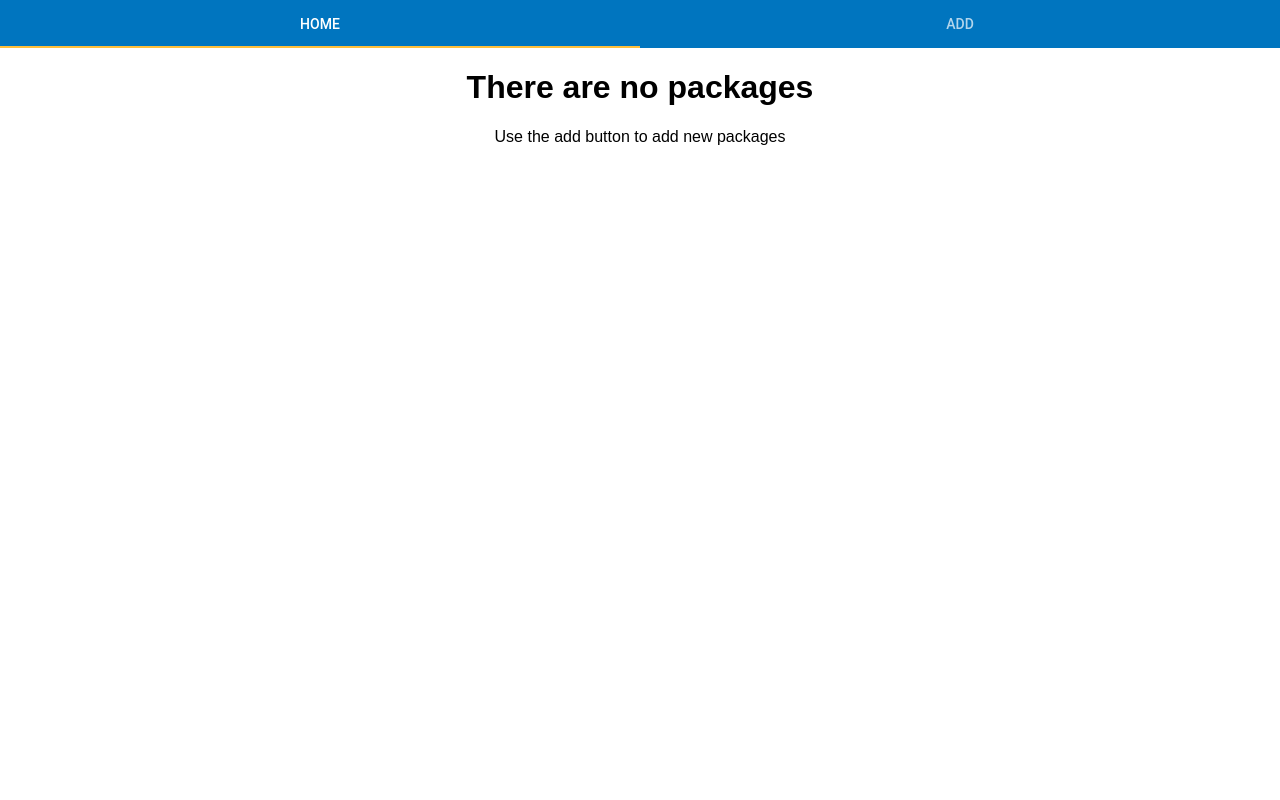
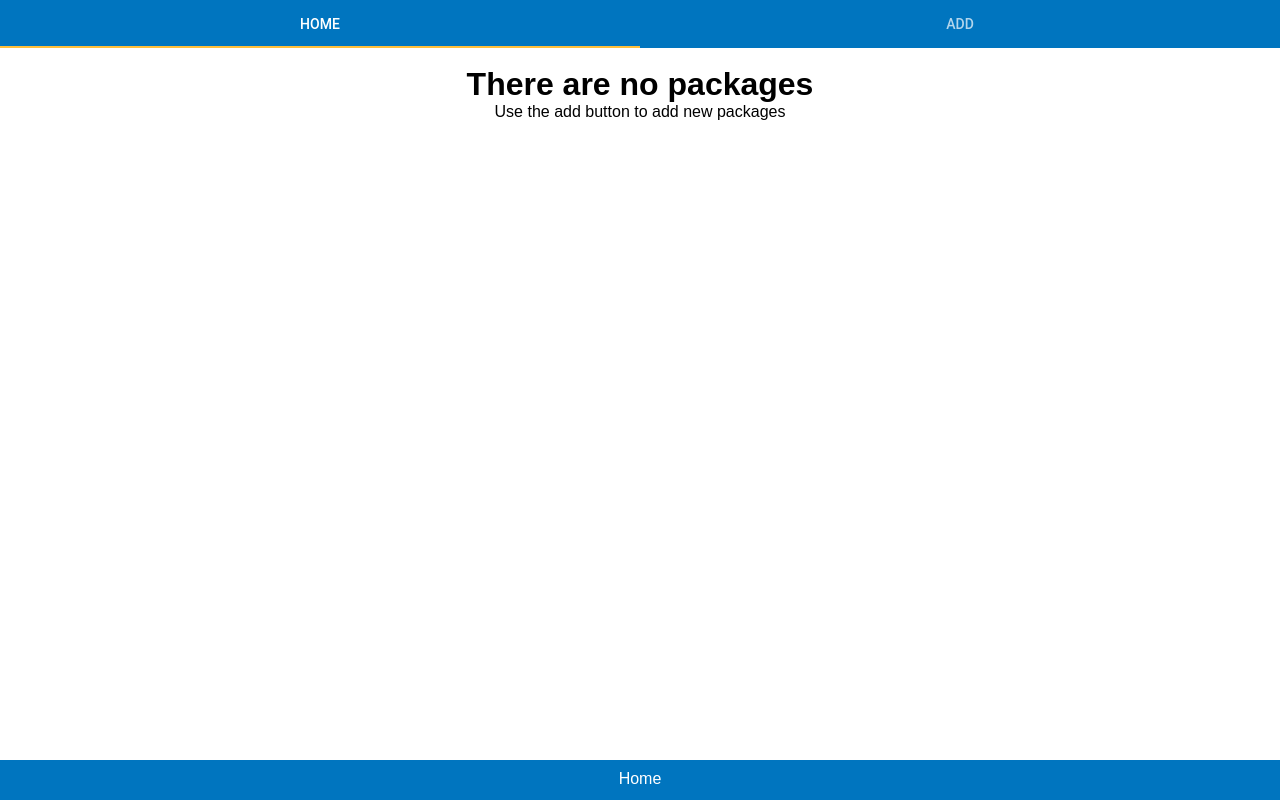
Before and after one commit to ChannelJuanNews/calc-client, a React (Create React App) app: page / in a window 1280 px wide. Built offline with nearby package versions, Linux system fonts and the light colour scheme; what flux would draw is missing.

Commit message:
frontend coming along. nearing 80% completion. should be done by end of today

```diff
--- a/package.json
+++ b/package.json
@@ -7,6 +7,7 @@
     "jshashes": "^1.0.7",
     "material-ui": "^0.20.0",
     "react": "^16.2.0",
+    "react-data-grid": "^2.0.78",
     "react-dom": "^16.2.0",
     "react-router-dom": "^4.2.2",
     "react-scripts": "1.0.17"
--- a/public/index.html
+++ b/public/index.html
@@ -4,6 +4,7 @@
     <meta charset="utf-8">
     <meta name="viewport" content="width=device-width, initial-scale=1, shrink-to-fit=no">
     <meta name="theme-color" content="#000000">
+    <link rel="stylesheet" href="https://cdnjs.cloudflare.com/ajax/libs/animate.css/3.5.2/animate.min.css">
     <!--
       manifest.json provides metadata used when your web app is added to the
       homescreen on Android. See https://developers.google.com/web/fundamentals/engage-and-retain/web-app-manifest/
@@ -19,7 +20,7 @@
       work correctly both with client-side routing and a non-root public URL.
       Learn how to configure a non-root public URL by running `npm run build`.
     -->
-    <title>React App</title>
+    <title>EnerBlu Calculator</title>
   </head>
   <body>
     <noscript>
--- a/src/App.css
+++ b/src/App.css
@@ -31,3 +31,52 @@
   max-width: 20%;
   overflow-x: visible;
 }
+
+
+.footer {
+  position: fixed;
+  left: 0;
+  bottom: 0;
+  width: 100%;
+  color : white;
+  text-align: center;
+  background-color: #0075BF;
+  height: 5vh;
+}
+
+.curtitle {
+  padding-top: 10px;
+}
+
+
+/* BEGIN GRID STYLES */
+*,
+*:after,
+*:before {
+  margin  : 0;
+  padding : 0;
+
+  /*removes padding behavior on widths*/
+  -webkit-box-sizing : border-box;
+     -mox-box-sizing : border-box;
+          box-sizing : border-box;
+}
+
+/*attribute selector*/
+[class*='bit-'] {
+  float   : left;
+  padding : 10px;
+}
+
+/*floats last ".bit-" to the right */
+[class*='bit-']:last-of-type {
+  padding-right : 10px;
+  float         : right;
+}
+
+/* Clearfix */
+.frame:after {
+  content : "";
+  display : table;
+  clear : both;
+}
--- a/src/App.js
+++ b/src/App.js
@@ -8,6 +8,7 @@ import {
 import Header from "./components/Header"
 import TabView from "./components/TabView"
 import Home from "./components/Home"
+import Footer from "./components/Footer"
 
 import "./App.css"
 
@@ -22,6 +23,7 @@ class App extends Component {
                 <Header />
                 <Route exact path="/" component={Home} />
                 <Route path="/:hash" component={TabView} />
+                <Footer />
             </div>
         </Router>
     );
--- a/src/components/Edit.js
+++ b/src/components/Edit.js
@@ -37,7 +37,7 @@ class Edit extends Component {
             tab             : TabStore.getTab(this.props.hash),
             hash            : this.props.hash,
             objectivesDone  : false,
-            resourcesDone   : false,
+            existingTechDone: false,
             peaksDone       : false,
             loadProfileDone : false,
             constraintsDone : false
@@ -88,10 +88,12 @@ class Edit extends Component {
     getObjectives(){
       return (
         <MuiThemeProvider muiTheme={muiTheme}>
-          <div>
+          <div className="animated zoomIn">
+            <br />
             <div className="center">
               <h1>Please Enter Your Objectives</h1>
             </div>
+            <br />
             <div className="checkbox-container">
               <Checkbox  className="chkbx" label="Go Green" onCheck={ () => { this.setObjectives('gogreen') }} />
             </div>
@@ -128,39 +130,61 @@ class Edit extends Component {
     // EXISTING TECH ===========================================================
 
     setExistingTech(tech){
-
+      console.log("whoaaa", tech)
     }
 
     getExistingTech(){
       return(
         <MuiThemeProvider muiTheme={muiTheme}>
-          <div>
+          <div className="animated zoomIn">
+            <br />
             <div className="center">
               <h1>Do you have any of the following on site?</h1>
             </div>
+            <br />
             <div className="checkbox-container">
-              <Checkbox className="chkbx" label="Generator" onCheck={ () => { this.setExistingTech('generator') }} />
+              <Checkbox className="chkbx" id="generator" label="Generator"  onCheck={ () => { this.setExistingTech('generator') }} />
             </div>
             <div className="checkbox-container">
               <Checkbox className="chkbx" label="Solar Panels" onCheck={ () => { this.setExistingTech('solar') }} />
             </div>
             <div className="checkbox-container">
-              <Checkbox className="chkbx" label="Batteries" onCheck={ () => { this.setExistingTech('Batteries') }} />
+              <Checkbox className="chkbx" label="Batteries" onCheck={ () => { this.setExistingTech('batteries') }} />
             </div>
             <div className="checkbox-container">
               <Checkbox className="chkbx" label="None of the Above" onCheck={ () => {  }} />
             </div>
-            <RaisedButton className="center" label="Next" primary={true} onClick={ () => {
-              console.log('testsetsetset')
-              this.state.tab.isNew = false;
-              this.setState({
-                objectivesDone : true
-              })
-            } } />
+
+            <br />
+
+            <div className="center">
+              <RaisedButton className="center" label="Next" primary={true} onClick={ () => {
+                console.log('existing tech done')
+                this.setState({
+                  existingTechDone : true
+                })
+              } } />
+            </div>
+
           </div>
         </MuiThemeProvider>
       )
     }
+
+    // Peak data entry =========================================================
+
+
+    setPeaks() {
+
+    }
+
+    getPeaks(){
+
+    }
+
+
+
+
 
     // SAVE OR DELETE TAB ======================================================
     discardTab(){
--- /dev/null
+++ b/src/components/Footer.js
@@ -0,0 +1,68 @@
+import React, { Component } from "react"
+
+import {
+  BottomNavigation,
+  BottomNavigationItem,
+  Paper
+} from 'material-ui'
+
+import {
+  MuiThemeProvider,
+  getMuiTheme
+} from 'material-ui/styles'
+
+import TabStore from '../stores/TabStore'
+
+
+const muiTheme = getMuiTheme({})
+
+
+class Footer extends Component {
+  constructor(props){
+    super(props)
+    this.state = {
+      hash : "Home",
+      tab  : {
+        title : "Home"
+      }
+    }
+  }
+
+  componentWillMount(){
+    TabStore.on('focusontab', (hash) => {
+        console.log('COME ON FOCUS TAB')
+        this.setState({
+          hash : hash,
+          tab  : TabStore.getTab(hash)
+        })
+    })
+  }
+
+  render(){
+
+    if (this.state.hash === "Home"){
+      return(
+        <div className="footer">
+          <p className="curtitle">
+            {this.state.hash}
+          </p>
+        </div>
+      )
+    }
+
+    return (
+      <div className="footer">
+        <p className="curtitle">
+          {this.state.tab.title}
+        </p>
+        <p className="curtab">
+          {this.state.hash}
+        </p>
+      </div>
+    )
+
+  }
+}
+
+
+export default Footer
--- a/src/components/Home.js
+++ b/src/components/Home.js
@@ -43,6 +43,7 @@ class Home extends Component {
             // there are no packages
             return(
                 <div >
+                    <br />
                     <h1 className="center">
                         There are no packages
                     </h1>
--- a/src/components/TabView.js
+++ b/src/components/TabView.js
@@ -103,6 +103,7 @@ class TabView extends Component {
                         <div className="container center">
                             <CircularProgress size={80} thickness={5} color={"#0075BF"}  />
                         </div>
+                        <br />
                         <div className="center">
                             <p>
                                 Loading Package from Server or Tab List
```
Also changed, not shown: 1 other file (tests, documents, lock files or other folders).
